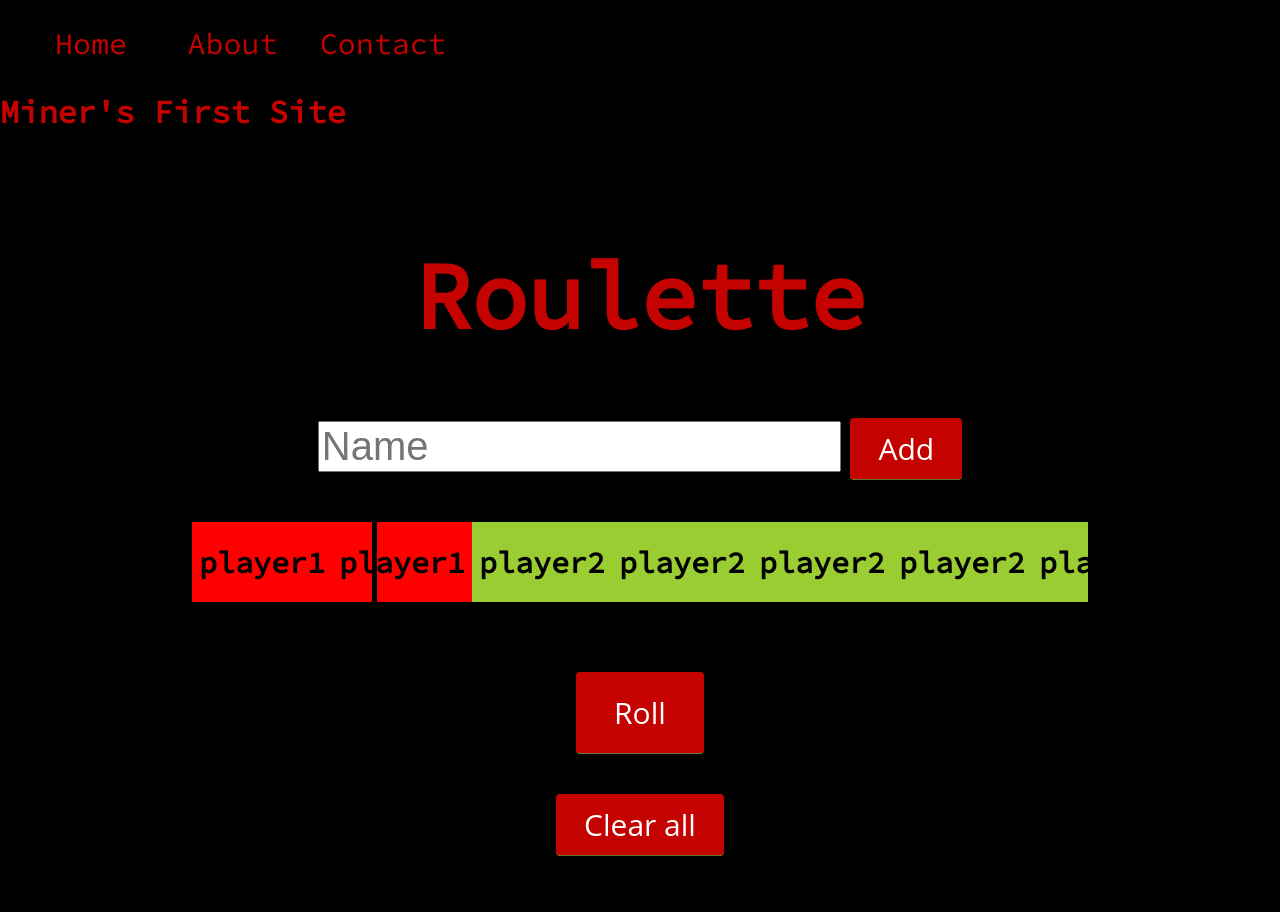
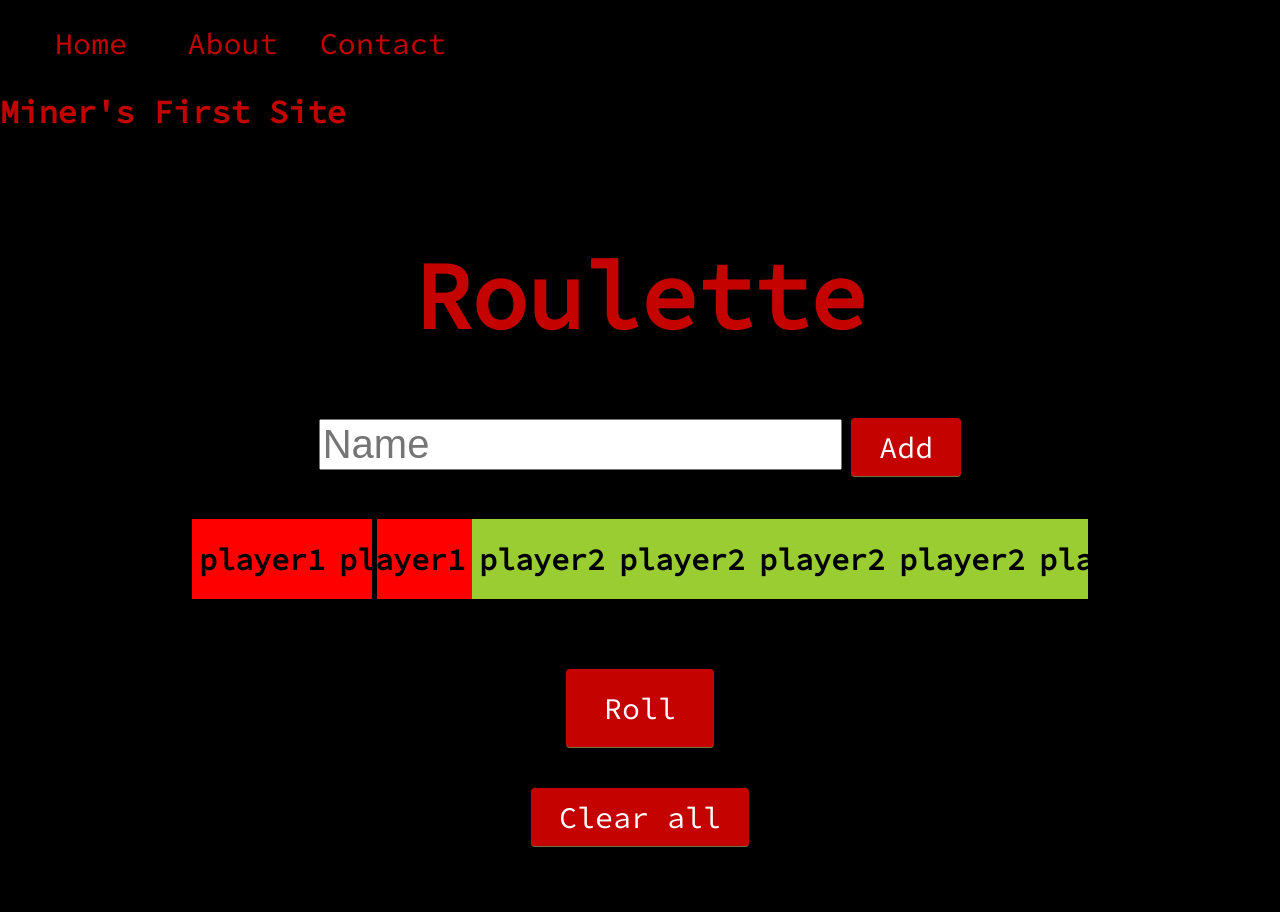
Before and after one commit to MinerBryan/mineshaft, a Jekyll site: the page built from _posts/2020-11-12-roulette.md, in a window 1280 px wide. Built offline with Jekyll 4.4.1, drawn with Linux system fonts in a browser that asks for light colours.

Commit message:
Update roulette.css

```diff
--- a/css/roulette.css
+++ b/css/roulette.css
@@ -158,7 +158,7 @@ button {
     padding: 10px 28px;
     top: 0;
     font-size: 30px;
-    font-family: "Open Sans", Helvetica;
+    font-family: 'Source Code Pro', "Courier New", Courier, monospace;
     border-radius: 4px;
     border-bottom: 1px solid rgba( 28, 227, 125, 0.5 );
     background: rgb(196, 3, 0);
```
